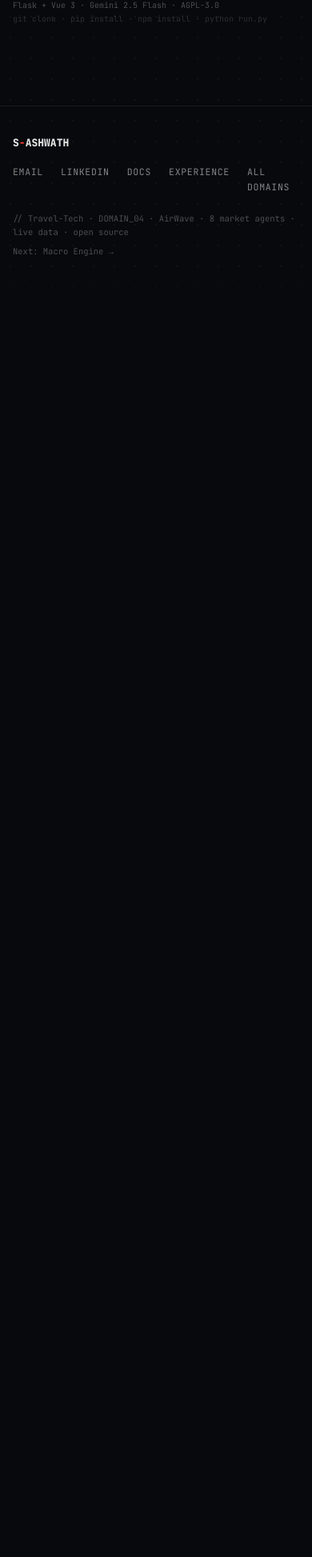
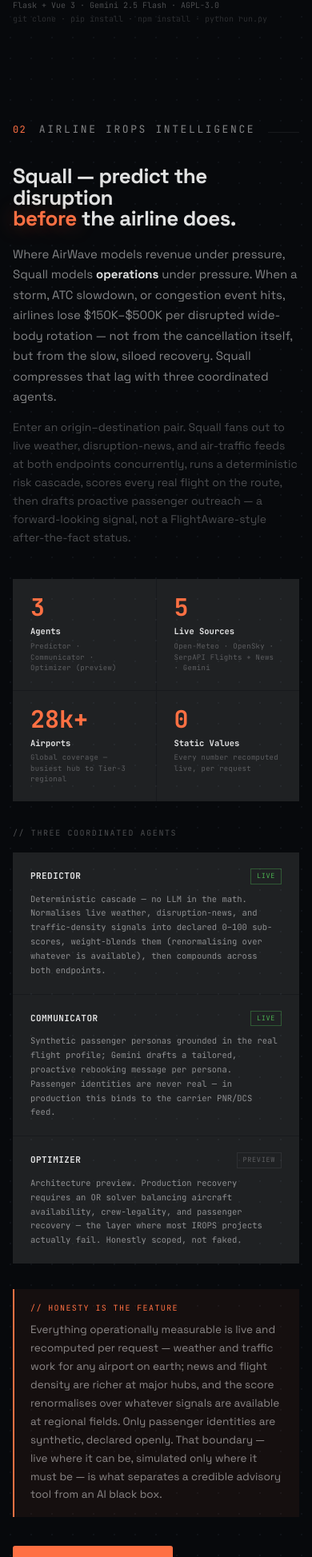
Before and after one commit to Ashwath-VS/s-ashwath-next, a Next.js app: page /traveltech in a window 390 px wide. Shown: the part 4282-6229 px from the top of the page at 80% size. Before the commit the page ends 4641 px from the top, so only its background shows below. Built offline with nearby package versions, Linux system fonts and the light colour scheme; no server answers.

Commit message:
feat: add Squall (IROPS Intelligence) as pillar 2 on travel-tech page

```diff
--- a/app/traveltech/page.tsx
+++ b/app/traveltech/page.tsx
@@ -5,6 +5,7 @@ import { motion } from 'framer-motion';
 import { useIsMobile } from '@/hooks/useIsMobile';
 
 const TRV = '#00acc1';
+const SQ = '#ff7043';
 
 const fadeUp = {
   hidden: { opacity: 0, y: 22 },
@@ -239,6 +240,103 @@ export default function TravelTechPage() {
         </motion.div>
       </section>
 
+      {/* ── SQUALL CASE STUDY ── */}
+      <section style={{ padding: '20px clamp(16px,4vw,48px) 100px', maxWidth: 1080, margin: '0 auto' }}>
+        <motion.div variants={fadeUp} initial="hidden" whileInView="visible" viewport={{ once: true }}
+          style={{ display: 'flex', alignItems: 'baseline', gap: 16, marginBottom: 34 }}>
+          <span style={{ fontFamily: 'var(--mono)', fontSize: 12, color: SQ, letterSpacing: '0.1em' }}>02</span>
+          <span style={{ fontFamily: 'var(--mono)', fontSize: 13, letterSpacing: '0.2em', textTransform: 'uppercase', color: 'var(--txt-dim)' }}>Airline IROPS Intelligence</span>
+          <motion.span initial={{ scaleX: 0 }} whileInView={{ scaleX: 1 }} viewport={{ once: true }}
+            transition={{ duration: 0.9, ease: [0.16, 1, 0.3, 1] as [number, number, number, number], delay: 0.2 }}
+            style={{ flex: 1, height: 1, background: 'var(--border)', transformOrigin: 'left' }} />
+        </motion.div>
+
+        {/* Title + positioning */}
+        <motion.h2 variants={fadeUp} initial="hidden" whileInView="visible" viewport={{ once: true }}
+          style={{ fontWeight: 700, fontSize: 'clamp(26px, 4vw, 44px)', lineHeight: 1.02, letterSpacing: '-0.02em', marginBottom: 18 }}>
+          Squall — predict the disruption<br /><span style={{ color: SQ, textShadow: '0 0 26px rgba(255,112,67,0.4)' }}>before</span> the airline does.
+        </motion.h2>
+        <motion.p variants={fadeUp} initial="hidden" whileInView="visible" viewport={{ once: true }}
+          style={{ fontSize: 15, color: 'var(--txt-dim)', marginBottom: 14, maxWidth: '68ch', lineHeight: 1.7 }}>
+          Where AirWave models revenue under pressure, Squall models <strong style={{ color: 'var(--txt)' }}>operations</strong> under pressure.
+          When a storm, ATC slowdown, or congestion event hits, airlines lose $150K–$500K per disrupted wide-body rotation — not from the
+          cancellation itself, but from the slow, siloed recovery. Squall compresses that lag with three coordinated agents.
+        </motion.p>
+        <motion.p variants={fadeUp} initial="hidden" whileInView="visible" viewport={{ once: true }}
+          style={{ fontSize: 14, color: 'var(--txt-faint)', marginBottom: 40, maxWidth: '64ch', lineHeight: 1.65 }}>
+          Enter an origin–destination pair. Squall fans out to live weather, disruption-news, and air-traffic feeds at both endpoints
+          concurrently, runs a deterministic risk cascade, scores every real flight on the route, then drafts proactive passenger outreach —
+          a forward-looking signal, not a FlightAware-style after-the-fact status.
+        </motion.p>
+
+        {/* Stats row */}
+        <motion.div variants={fadeUp} initial="hidden" whileInView="visible" viewport={{ once: true }}
+          style={{ display: 'grid', gridTemplateColumns: 'repeat(auto-fit, minmax(140px, 1fr))', gap: 1, background: 'var(--border)', overflow: 'hidden', marginBottom: 32 }}>
+          {[
+            { val: '3',     label: 'Agents',        sub: 'Predictor · Communicator · Optimizer (preview)' },
+            { val: '5',     label: 'Live Sources',  sub: 'Open-Meteo · OpenSky · SerpAPI Flights + News · Gemini' },
+            { val: '28k+',  label: 'Airports',      sub: 'Global coverage — busiest hub to Tier-3 regional' },
+            { val: '0',     label: 'Static Values', sub: 'Every number recomputed live, per request' },
+          ].map(s => (
+            <div key={s.label} style={{ background: 'var(--surface)', padding: '20px 22px' }}>
+              <div style={{ fontFamily: 'var(--mono)', fontSize: 30, fontWeight: 700, color: SQ, lineHeight: 1 }}>{s.val}</div>
+              <div style={{ fontFamily: 'var(--mono)', fontSize: 10.5, fontWeight: 600, color: 'var(--txt)', marginTop: 7, marginBottom: 4 }}>{s.label}</div>
+              <div style={{ fontFamily: 'var(--mono)', fontSize: 9, color: 'var(--txt-faint)', letterSpacing: '0.03em', lineHeight: 1.5 }}>{s.sub}</div>
+            </div>
+          ))}
+        </motion.div>
+
+        {/* 3 Agents */}
+        <motion.div variants={fadeUp} initial="hidden" whileInView="visible" viewport={{ once: true }}
+          style={{ marginBottom: 32 }}>
+          <div style={{ fontFamily: 'var(--mono)', fontSize: 10, letterSpacing: '0.16em', color: 'var(--txt-faint)', marginBottom: 16 }}>// THREE COORDINATED AGENTS</div>
+          <div style={{ display: 'grid', gridTemplateColumns: isMobile ? '1fr' : 'repeat(3, 1fr)', gap: 1, background: 'var(--border)', overflow: 'hidden' }}>
+            {[
+              { step: 'PREDICTOR', live: 'LIVE', desc: 'Deterministic cascade — no LLM in the math. Normalises live weather, disruption-news, and traffic-density signals into declared 0–100 sub-scores, weight-blends them (renormalising over whatever is available), then compounds across both endpoints.' },
+              { step: 'COMMUNICATOR', live: 'LIVE', desc: 'Synthetic passenger personas grounded in the real flight profile; Gemini drafts a tailored, proactive rebooking message per persona. Passenger identities are never real — in production this binds to the carrier PNR/DCS feed.' },
+              { step: 'OPTIMIZER', live: 'PREVIEW', desc: 'Architecture preview. Production recovery requires an OR solver balancing aircraft availability, crew-legality, and passenger recovery — the layer where most IROPS projects actually fail. Honestly scoped, not faked.' },
+            ].map(s => (
+              <div key={s.step} style={{ background: 'var(--surface)', padding: '20px 22px' }}>
+                <div style={{ display: 'flex', alignItems: 'center', justifyContent: 'space-between', marginBottom: 10 }}>
+                  <span style={{ fontFamily: 'var(--mono)', fontSize: 11, fontWeight: 700, color: 'var(--txt)', letterSpacing: '0.04em' }}>{s.step}</span>
+                  <span style={{ fontFamily: 'var(--mono)', fontSize: 8.5, padding: '2px 7px', border: `1px solid ${s.live === 'LIVE' ? 'rgba(76,175,80,0.4)' : 'var(--border)'}`, color: s.live === 'LIVE' ? '#4caf50' : 'var(--txt-faint)', letterSpacing: '0.08em' }}>{s.live}</span>
+                </div>
+                <div style={{ fontFamily: 'var(--mono)', fontSize: 10.5, color: 'var(--txt-dim)', lineHeight: 1.7 }}>{s.desc}</div>
+              </div>
+            ))}
+          </div>
+        </motion.div>
+
+        {/* Honest scoping */}
+        <motion.div variants={fadeUp} initial="hidden" whileInView="visible" viewport={{ once: true }}
+          style={{ borderLeft: `2px solid ${SQ}`, background: 'rgba(255,112,67,0.06)', padding: '16px 20px', marginBottom: 36 }}>
+          <div style={{ fontFamily: 'var(--mono)', fontSize: 10, letterSpacing: '0.14em', color: SQ, marginBottom: 8 }}>// HONESTY IS THE FEATURE</div>
+          <div style={{ fontSize: 13.5, color: 'var(--txt-dim)', lineHeight: 1.7, maxWidth: '70ch' }}>
+            Everything operationally measurable is live and recomputed per request — weather and traffic work for any airport on earth;
+            news and flight density are richer at major hubs, and the score renormalises over whatever signals are available at regional fields.
+            Only passenger identities are synthetic, declared openly. That boundary — live where it can be, simulated only where it must be —
+            is what separates a credible advisory tool from an AI black box.
+          </div>
+        </motion.div>
+
+        {/* CTAs */}
+        <motion.div variants={fadeUp} initial="hidden" whileInView="visible" viewport={{ once: true }}
+          style={{ display: 'flex', gap: 12, flexWrap: 'wrap', alignItems: 'center' }}>
+          <a href={process.env.NEXT_PUBLIC_SQUALL_URL || 'https://squall.s-ashwath.com'} target="_blank" rel="noopener noreferrer"
+            style={{ display: 'inline-flex', alignItems: 'center', gap: 10, padding: '12px 24px', background: SQ, color: '#0a0b0d', fontFamily: 'var(--mono)', fontSize: 12, fontWeight: 700, letterSpacing: '0.12em', textTransform: 'uppercase', borderRadius: 3, textDecoration: 'none' }}>
+            ◈ Launch Squall ↗
+          </a>
+          <a href="https://github.com/Ashwath-VS/squall" target="_blank" rel="noopener noreferrer"
+            style={{ display: 'inline-flex', alignItems: 'center', gap: 10, padding: '12px 24px', background: 'transparent', color: SQ, border: `1px solid rgba(255,112,67,0.35)`, fontFamily: 'var(--mono)', fontSize: 12, fontWeight: 700, letterSpacing: '0.12em', textTransform: 'uppercase', borderRadius: 3, textDecoration: 'none' }}>
+            View on GitHub ↗
+          </a>
+          <div style={{ fontFamily: 'var(--mono)', fontSize: 10, color: 'var(--txt-faint)', lineHeight: 1.7 }}>
+            FastAPI (async) · React + Vite + TypeScript<br />
+            <span style={{ opacity: 0.55 }}>concurrent live fan-out · deterministic cascade · auto OpenAPI docs</span>
+          </div>
+        </motion.div>
+      </section>
+
       {/* ── FOOTER ── */}
       <footer style={{ borderTop: '1px solid var(--border)', padding: '36px clamp(16px,4vw,48px)' }}>
         <div style={{ maxWidth: 1080, margin: '0 auto', display: 'flex', justifyContent: 'space-between', alignItems: 'center', flexWrap: 'wrap', gap: 16 }}>
@@ -251,7 +349,7 @@ export default function TravelTechPage() {
             <Link href="/">ALL DOMAINS</Link>
           </div>
           <div style={{ fontFamily: 'var(--mono)', fontSize: 10.5, color: 'var(--txt-faint)', width: '100%', marginTop: 6, display: 'flex', justifyContent: 'space-between', flexWrap: 'wrap', gap: 8 }}>
-            <span>// Travel-Tech · DOMAIN_04 · AirWave · 8 market agents · live data · open source</span>
+            <span>// Travel-Tech · DOMAIN_04 · AirWave (revenue) + Squall (operations) · live data · open source</span>
             <Link href="/scenarios" style={{ color: 'inherit', textDecoration: 'none' }}>Next: Macro Engine →</Link>
           </div>
         </div>
```
